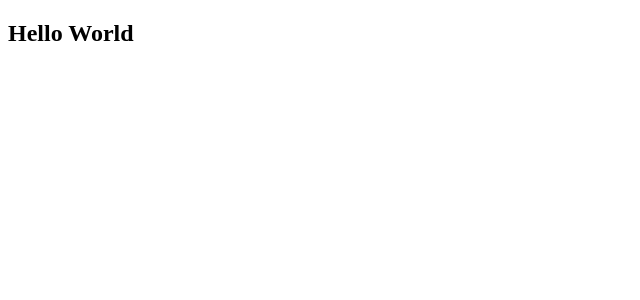
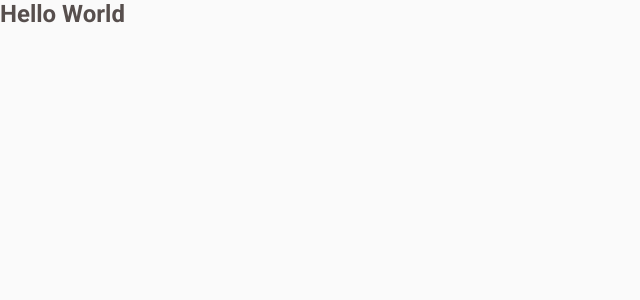
Before and after one commit to fernandoprestes/ig-coffee-delivery-react, a React (Vite) app: page / in a window 1280 px wide. Shown: the top 300 px of the page, without its empty margins (0-640 px from the left). Built offline with nearby package versions, Linux system fonts and the light colour scheme.

Commit message:
add styled components

```diff
--- a/index.html
+++ b/index.html
@@ -11,7 +11,21 @@
       name="viewport"
       content="width=device-width, initial-scale=1.0"
     />
-    <title>Vite + React + TS</title>
+    <link
+      rel="preconnect"
+      href="https://fonts.googleapis.com"
+    />
+    <link
+      rel="preconnect"
+      href="https://fonts.gstatic.com"
+      crossorigin
+    />
+    <link
+      href="https://fonts.googleapis.com/css2?family=Baloo+2:wght@700;800&family=Roboto:wght@400;500;700&display=swap"
+      rel="stylesheet"
+    />
+
+    <title>Coffee Delivery</title>
   </head>
   <body>
     <div id="root"></div>
--- a/package.json
+++ b/package.json
@@ -11,12 +11,14 @@
   "dependencies": {
     "react": "^18.2.0",
     "react-dom": "^18.2.0",
-    "react-router-dom": "^6.5.0"
+    "react-router-dom": "^6.5.0",
+    "styled-components": "^5.3.6"
   },
   "devDependencies": {
     "@types/node": "^18.11.16",
     "@types/react": "^18.0.26",
     "@types/react-dom": "^18.0.9",
+    "@types/styled-components": "^5.1.26",
     "@typescript-eslint/eslint-plugin": "^5.46.1",
     "@typescript-eslint/parser": "^5.46.1",
     "@vitejs/plugin-react": "^3.0.0",
--- a/src/App.tsx
+++ b/src/App.tsx
@@ -1,10 +1,16 @@
 import { BrowserRouter } from 'react-router-dom';
+import { ThemeProvider } from 'styled-components';
 import { Router } from './router';
+import { GlobalStyle } from './styles/global';
+import { defaultTheme } from './styles/themes/default';
 
 export function App() {
   return (
-    <BrowserRouter>
-      <Router />
-    </BrowserRouter>
+    <ThemeProvider theme={defaultTheme}>
+      <GlobalStyle />
+      <BrowserRouter>
+        <Router />
+      </BrowserRouter>
+    </ThemeProvider>
   );
 }
--- a/src/layouts/DefaultLayout.tsx
+++ b/src/layouts/Default.tsx
@@ -1,6 +1,6 @@
 import { Outlet } from 'react-router-dom';
 
-export default function DefaultLayout() {
+export default function Default() {
   return (
     <>
       <div className='container'>
--- a/src/pages/Home.tsx
+++ /dev/null
@@ -1,7 +0,0 @@
-export function Home() {
-  return (
-    <main className='flex h-screen items-center justify-center'>
-      <h2 className='text-2xl font-bold text-slate-800'>Hello World</h2>
-    </main>
-  );
-}
--- /dev/null
+++ b/src/pages/Home/index.tsx
@@ -0,0 +1,7 @@
+export function HomePage() {
+  return (
+    <main>
+      <h2>Hello World</h2>
+    </main>
+  );
+}
--- a/src/router/index.tsx
+++ b/src/router/index.tsx
@@ -1,7 +1,6 @@
 import { Route, Routes } from 'react-router-dom';
-
-import { Home } from '../pages/Home';
-import DefaultLayout from '../layouts/DefaultLayout';
+import { HomePage } from '../pages/Home';
+import DefaultLayout from '../layouts/Default';
 
 export function Router() {
   return (
@@ -12,7 +11,7 @@
       >
         <Route
           path='/'
-          element={<Home />}
+          element={<HomePage />}
         />
       </Route>
     </Routes>
--- /dev/null
+++ b/src/styles/global.ts
@@ -0,0 +1,53 @@
+import { createGlobalStyle } from 'styled-components';
+
+export const GlobalStyle = createGlobalStyle`
+  * {
+    margin: 0;
+    padding: 0;
+    box-sizing: border-box;
+    outline: none;
+  }
+
+  body {
+    background: ${({ theme }) => theme.colors['base-background']};
+    color: ${({ theme }) => theme.colors['base-text']};
+    -webkit-font-smoothing: antialiased;
+  }
+
+  body, input, textarea, button {
+    font-family: ${({ theme }) => theme.fonts.regular};
+    font-weight: 400;
+    font-size: ${({ theme }) => theme.textSizes['text-regular-m']}
+  }
+
+  button {
+    cursor: pointer;
+  }
+
+  a {
+    text-decoration: none;
+  }
+
+  input::-webkit-outer-spin-button,
+  input::-webkit-inner-spin-button {
+    -webkit-appearance: none;
+    margin: 0;
+  }
+
+  input[type="number"] {
+    -moz-appearance: textfield;
+  }
+
+  ::-webkit-scrollbar {
+    width: 0.4rem;
+  }
+
+  ::-webkit-scrollbar-track {
+    background: ${({ theme }) => theme.colors['base-button']}
+  }
+
+  ::-webkit-scrollbar-thumb {
+    border-radius: 2rem;
+    background: ${({ theme }) => theme.colors['brand-purple']}
+  }
+`;
--- /dev/null
+++ b/src/styles/themes/default.ts
@@ -0,0 +1,41 @@
+export const defaultTheme = {
+  colors: {
+    'base-white': '#FFFFFF',
+    'base-background': '#FAFAFA',
+    'base-card': '#F3F2F2',
+    'base-input': '#EDEDED',
+    'base-button': '#E6E5E5',
+    'base-hover': '#D7D5D5',
+    'base-label': '#8D8686',
+    'base-text': '#574F4D',
+    'base-subtitle': '#403937',
+    'base-title': '#272221',
+    'base-error': '#f84747',
+    'brand-purple-dark': '#4B2995',
+    'brand-purple': '#8047F8',
+    'brand-purple-light': '#EBE5F9',
+    'brand-yellow-dark': '#C47F17',
+    'brand-yellow': '#DBAC2C',
+    'brand-yellow-light': '#F1E9C9',
+  },
+  textSizes: {
+    'title-title-xl': '3rem',
+    'title-title-l': '2rem',
+    'title-title-m': '1.5rem',
+    'title-title-s': '1.2rem',
+    'title-title-xs': '1.125rem',
+    'text-regular-l': '1.25rem',
+    'text-bold-l': '1.25rem',
+    'text-regular-m': '1rem',
+    'text-bold-m': '1rem',
+    'text-regular-s': '0.875rem',
+    'text-bold-s': '0.75rem',
+    'components-tag': '0.625rem',
+    'components-button-g': '0.875rem',
+    'components-button-s': '0.75rem',
+  },
+  fonts: {
+    regular: "'Roboto'",
+    title: "'Baloo 2'",
+  },
+};
```
Also changed, not shown: src/@types/styled.d.ts (added, +7 -0 lines), 1 other file (tests, documents, lock files or other folders).
